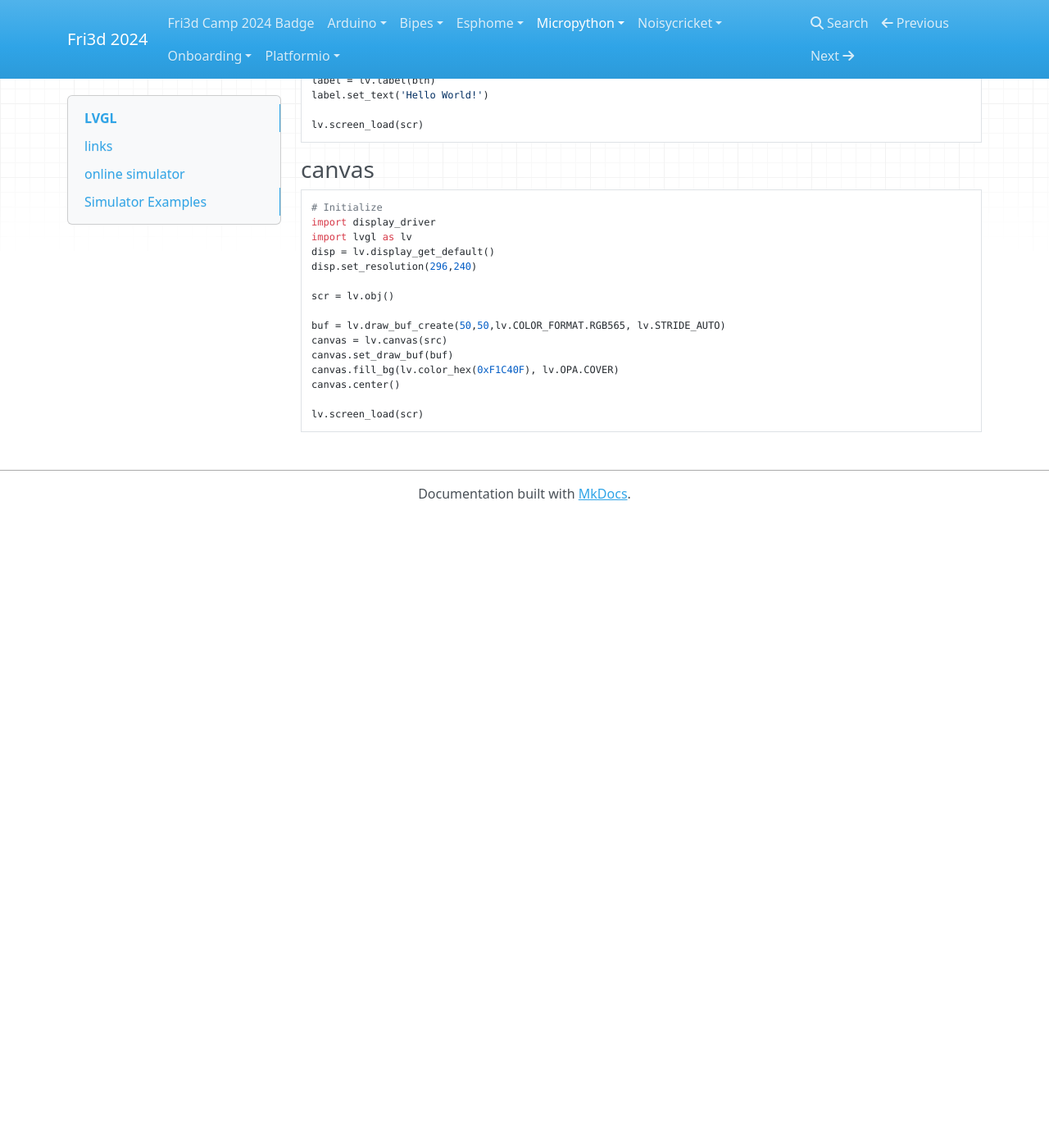
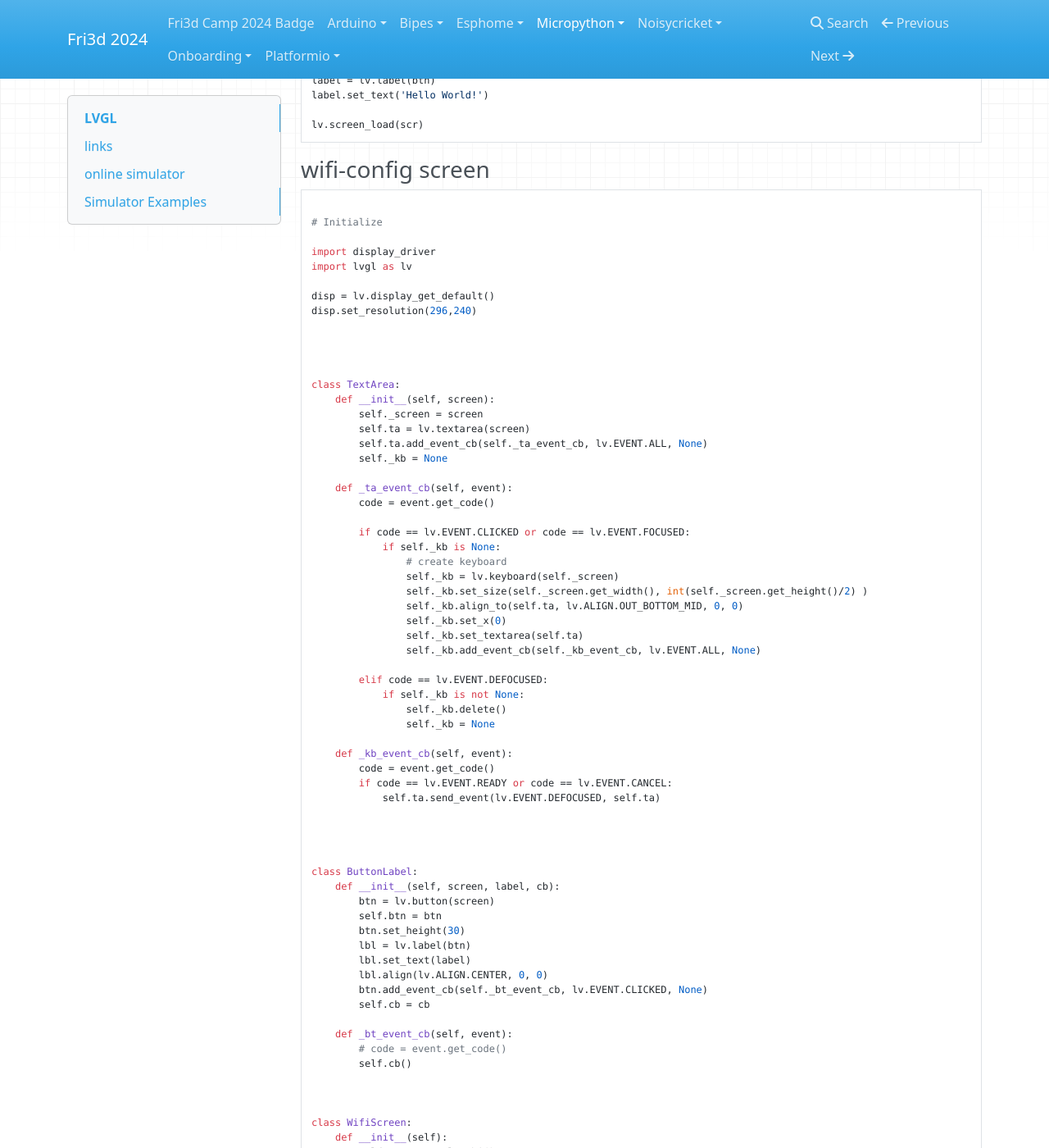
Before and after one commit to Fri3dCamp/badge_2024, an MkDocs documentation site: the page built from docs/micropython/lvgl.md, in a window 1280 px wide and 1400 px high, scrolled down 847 px. Shown: the whole window at 82% size. Built offline with MkDocs 1.6.1, drawn with Linux system fonts in a browser that asks for light colours; nearby versions of some CDN libraries; before the commit the page ends 1477 px from its top, so only the background shows below that; some of the changed text lies outside the part shown.

Commit message:
wifi config screen

````diff
--- a/docs/micropython/lvgl.md
+++ b/docs/micropython/lvgl.md
@@ -38,6 +38,139 @@ label.set_text('Hello World!')
 lv.screen_load(scr)
 ```
 
+### wifi-config screen
+```
+
+# Initialize
+
+import display_driver
+import lvgl as lv
+
+disp = lv.display_get_default()
+disp.set_resolution(296,240)
+
+
+
+
+class TextArea:
+    def __init__(self, screen):
+        self._screen = screen
+        self.ta = lv.textarea(screen)
+        self.ta.add_event_cb(self._ta_event_cb, lv.EVENT.ALL, None)
+        self._kb = None
+
+    def _ta_event_cb(self, event):
+        code = event.get_code()
+
+        if code == lv.EVENT.CLICKED or code == lv.EVENT.FOCUSED:
+            if self._kb is None:
+                # create keyboard
+                self._kb = lv.keyboard(self._screen)
+                self._kb.set_size(self._screen.get_width(), int(self._screen.get_height()/2) )
+                self._kb.align_to(self.ta, lv.ALIGN.OUT_BOTTOM_MID, 0, 0)
+                self._kb.set_x(0)
+                self._kb.set_textarea(self.ta)
+                self._kb.add_event_cb(self._kb_event_cb, lv.EVENT.ALL, None)
+
+        elif code == lv.EVENT.DEFOCUSED:
+            if self._kb is not None:
+                self._kb.delete()
+                self._kb = None
+
+    def _kb_event_cb(self, event):
+        code = event.get_code()
+        if code == lv.EVENT.READY or code == lv.EVENT.CANCEL:
+            self.ta.send_event(lv.EVENT.DEFOCUSED, self.ta)
+
+
+
+
+class ButtonLabel:
+    def __init__(self, screen, label, cb):
+        btn = lv.button(screen)
+        self.btn = btn
+        btn.set_height(30)
+        lbl = lv.label(btn)
+        lbl.set_text(label)
+        lbl.align(lv.ALIGN.CENTER, 0, 0)
+        btn.add_event_cb(self._bt_event_cb, lv.EVENT.CLICKED, None)
+        self.cb = cb
+
+    def _bt_event_cb(self, event):
+        # code = event.get_code()
+        self.cb()
+
+
+
+class WifiScreen:
+    def __init__(self):
+        self._screen = lv.obj()
+        self._construct()
+
+    def load(self):
+        lv.screen_load(self._screen)
+
+    def _save_cb(self):
+        ssid = self.ss_ta.ta.get_text()
+        key = self.key_ta.ta.get_text()
+        print(f"{ssid=}, {key=}")
+        # TODO save
+
+    def _cancel_cb(self):
+        print("Cancel")
+        #home_screen = fri3d.screens.home.HomeScreen()
+        #home_screen.load()
+
+    def _construct(self):
+        screen = self._screen
+
+        # title
+        title = lv.label(screen)
+        title.set_text("Wifi Configuration")
+        title.align(lv.ALIGN.TOP_MID, 0, 0)
+
+        # ssid textarea
+        ss_ta = TextArea(screen)
+        self.ss_ta = ss_ta
+        ss_ta.ta.set_text("")
+        ss_ta.ta.set_one_line(True)
+        ss_ta.ta.set_width(lv.pct(50))
+        ss_ta.ta.set_pos(100, 20)
+
+        # ssid label
+        ss_lbl = lv.label(screen)
+        ss_lbl.set_text("SSID:")
+        ss_lbl.align_to(ss_ta.ta, lv.ALIGN.OUT_LEFT_MID, -5, 0)
+
+        # key textarea
+        key_ta = TextArea(screen)
+        self.key_ta = key_ta
+        key_ta.ta.set_text("")
+        key_ta.ta.set_password_mode(True)
+        key_ta.ta.set_one_line(True)
+        key_ta.ta.set_width(lv.pct(50))
+        key_ta.ta.set_pos(100, 60)
+
+        # key label
+        key_lbl = lv.label(screen)
+        key_lbl.set_text("Key:")
+        key_lbl.align_to(key_ta.ta, lv.ALIGN.OUT_LEFT_MID, -5, 0)
+
+        # save button
+        sv = ButtonLabel(screen, lv.SYMBOL.OK + " Save", self._save_cb)
+        sv.btn.align(lv.ALIGN.RIGHT_MID, -5, 0)
+
+        # cancel button
+        cancel = ButtonLabel(screen, lv.SYMBOL.CLOSE + " Cancel", self._cancel_cb)
+        cancel.btn.align(lv.ALIGN.LEFT_MID, 5, 0)
+
+
+
+w = WifiScreen()
+w.load()
+
+```
+
 ### canvas
 ```python
 # Initialize
````
